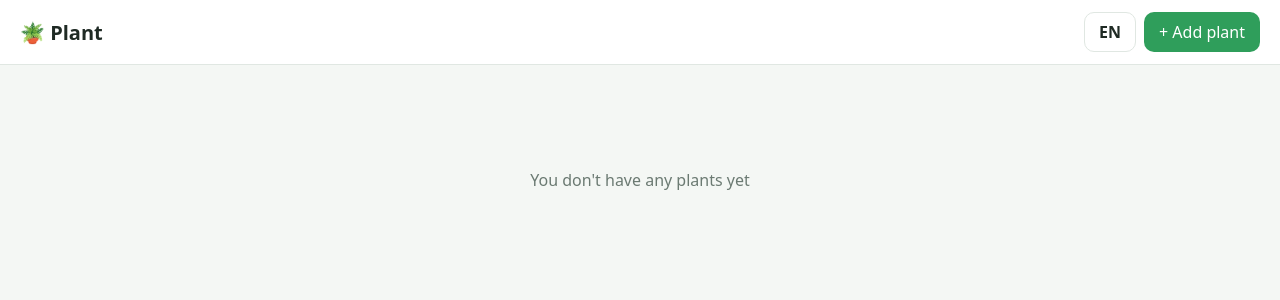
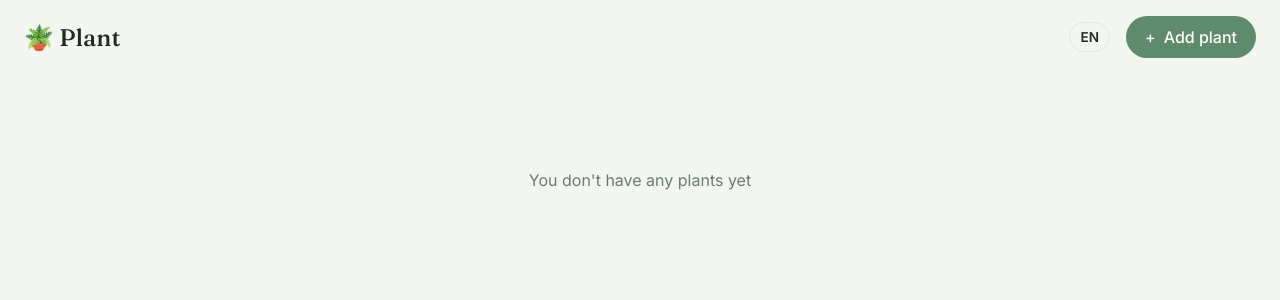
Before and after one commit to svetautk/plant_water_tracker, a React (Vite) app in the folder client/: page / in a window 1280 px wide. Shown: the top 300 px of the page. Built offline with nearby package versions, Linux system fonts and the light colour scheme.

Commit message:
add fonts and new styles

```diff
--- a/client/package.json
+++ b/client/package.json
@@ -10,7 +10,10 @@
     "preview": "vite preview"
   },
   "dependencies": {
+    "@fontsource/fraunces": "^5.3.0",
+    "@fontsource/inter": "^5.3.0",
     "i18next": "^27.1.1",
+    "lucide-react": "^1.74.0",
     "react": "^19.3.1",
     "react-dom": "^19.3.1",
     "react-i18next": "^18.0.1"
--- a/client/src/index.css
+++ b/client/src/index.css
@@ -1,21 +1,28 @@
+/* ---------- Палитра ---------- */
 :root {
-  --bg: #f4f7f4;
+  /* Фон и поверхности */
+  --bg: #f3f5f0;
   --surface: #ffffff;
   --text: #1f2a24;
   --muted: #6b7a72;
-  --border: #e0e7e2;
-  --primary: #2f9e5b;
-  --primary-hover: #27874d;
+  --border: #e4e9e2;
 
-  --ok-bg: #e4f6ea;
-  --ok-fg: #1e7a43;
-  --today-bg: #fff2d9;
-  --today-fg: #a86400;
-  --overdue-bg: #fde4e4;
-  --overdue-fg: #c0392b;
+  /* Акцент: шалфей */
+  --primary: #5e8b6b;
+  --primary-hover: #4d7559;
+
+  /* Статусы полива: просрочен / сегодня / не просрочен */
+  --overdue-bg: #f6e1d8;
+  --overdue-fg: #a4553a;
+  --today-bg: #fbf0c8;
+  --today-fg: #8a6a00;
+  --ok-bg: #e1f0e4;
+  --ok-fg: #2f6b43;
 
   --radius: 14px;
-  font-family: system-ui, -apple-system, 'Segoe UI', Roboto, sans-serif;
+  --radius-card: 24px;
+
+  font-family: 'Inter', system-ui, -apple-system, 'Segoe UI', Roboto, sans-serif;
   color: var(--text);
   background: var(--bg);
 }
@@ -36,7 +43,7 @@ input {
   font: inherit;
 }
 
-/* ---------- Header ---------- */
+/* ---------- Шапка ---------- */
 .header {
   position: sticky;
   top: 0;
@@ -44,26 +51,35 @@ input {
   display: flex;
   align-items: center;
   justify-content: space-between;
-  padding: 12px 20px;
-  background: var(--surface);
-  border-bottom: 1px solid var(--border);
+  padding: 16px 24px;
+  background: var(--bg);
 }
 
 .header__logo {
   margin: 0;
-  font-size: 1.25rem;
+  font-family: 'Fraunces', Georgia, serif;
+  font-weight: 500;
+  font-size: 1.5rem;
 }
 
 .header__actions {
   display: flex;
-  gap: 8px;
+  align-items: center;
+  gap: 16px;
 }
 
-/* ---------- Main ---------- */
+/* Кнопка добавления: фиксированная минимальная ширина, чтобы не прыгала при смене языка */
+.header__add {
+  min-width: 150px;
+  justify-content: center;
+}
+
+/* ---------- Основная область ---------- */
+/* Узкий центральный контейнер даёт воздух по краям */
 .main {
-  max-width: 1000px;
+  max-width: 880px;
   margin: 0 auto;
-  padding: 24px 20px;
+  padding: 16px 24px 48px;
 }
 
 .empty {
@@ -72,38 +88,47 @@ input {
   color: var(--muted);
 }
 
+/* Две колонки на десктопе. minmax(0, 1fr) не даёт длинному названию растянуть колонку */
 .grid {
   display: grid;
-  grid-template-columns: repeat(auto-fill, minmax(260px, 1fr));
-  gap: 16px;
+  grid-template-columns: repeat(2, minmax(0, 1fr));
+  gap: 20px;
 }
 
-/* ---------- Card ---------- */
+/* ---------- Карточка растения ---------- */
 .card {
   display: flex;
   flex-direction: column;
-  gap: 10px;
-  padding: 16px;
+  gap: 12px;
+  padding: 24px;
   background: var(--surface);
-  border: 1px solid var(--border);
-  border-radius: var(--radius);
-  box-shadow: 0 1px 3px rgb(0 0 0 / 0.04);
+  border-radius: var(--radius-card);
+  box-shadow: 0 1px 2px rgb(0 0 0 / 0.04);
+}
+
+/* Эмодзи в круглом фоне - главный визуальный якорь карточки */
+.card__emoji {
+  display: flex;
+  align-items: center;
+  justify-content: center;
+  width: 56px;
+  height: 56px;
+  border-radius: 50%;
+  background: #eef2ec;
+  font-size: 28px;
 }
 
 .card__top {
   display: flex;
-  align-items: center;
-  gap: 8px;
-}
-
-.card__emoji {
-  font-size: 1.75rem;
+  align-items: flex-start;
+  justify-content: space-between;
 }
 
 .card__name {
-  flex: 1;
-  margin: 0;
-  font-size: 1.05rem;
+  margin: 8px 0 0;
+  font-family: 'Fraunces', Georgia, serif;
+  font-weight: 500;
+  font-size: 1.25rem;
   overflow: hidden;
   text-overflow: ellipsis;
   white-space: nowrap;
@@ -116,15 +141,27 @@ input {
 }
 
 .card__next {
-  margin: 0;
+  margin: 4px 0 0;
   font-size: 0.95rem;
 }
 
+/* Статусы полива: три цвета по срочности */
 .pill {
   display: inline-block;
+  margin-left: 6px;
   padding: 2px 10px;
   border-radius: 999px;
-  font-weight: 600;
+  font-weight: 500;
+}
+
+.pill--overdue {
+  background: var(--overdue-bg);
+  color: var(--overdue-fg);
+}
+
+.pill--today {
+  background: var(--today-bg);
+  color: var(--today-fg);
 }
 
 .pill--ok {
@@ -132,23 +169,17 @@ input {
   color: var(--ok-fg);
 }
 
-.pill--today {
-  background: var(--today-bg);
-  color: var(--today-fg);
-}
-
-.pill--overdue {
-  background: var(--overdue-bg);
-  color: var(--overdue-fg);
-}
-
-/* ---------- Buttons ---------- */
+/* ---------- Кнопки ---------- */
 .btn {
-  padding: 8px 14px;
+  display: inline-flex;
+  align-items: center;
+  gap: 8px;
+  padding: 10px 18px;
   border: 1px solid transparent;
-  border-radius: 10px;
+  border-radius: 999px;
   cursor: pointer;
-  transition: background 0.15s;
+  font-weight: 500;
+  transition: background 0.15s, color 0.15s;
 }
 
 .btn--primary {
@@ -167,34 +198,44 @@ input {
 }
 
 .btn--ghost:hover {
-  background: var(--bg);
+  background: var(--surface);
 }
 
 .btn--block {
   width: 100%;
+  justify-content: center;
   margin-top: 4px;
 }
 
 .lang {
+  padding: 6px 10px;
+  font-size: 0.85rem;
   font-weight: 600;
 }
 
+/* Иконочная кнопка: серая по умолчанию, при наведении темнеет */
 .icon-btn {
-  padding: 4px 6px;
+  display: inline-flex;
+  padding: 6px;
   background: none;
   border: none;
   border-radius: 8px;
+  color: var(--muted);
   cursor: pointer;
-  font-size: 1rem;
-  opacity: 0.7;
+  transition: color 0.15s, background 0.15s;
 }
 
 .icon-btn:hover {
-  opacity: 1;
+  color: var(--text);
   background: var(--bg);
 }
 
-/* ---------- Modal ---------- */
+/* Корзина краснеет при наведении: сигнал опасного действия */
+.icon-btn--danger:hover {
+  color: var(--overdue-fg);
+}
+
+/* ---------- Модалка ---------- */
 .overlay {
   position: fixed;
   inset: 0;
@@ -203,7 +244,7 @@ input {
   align-items: center;
   justify-content: center;
   padding: 16px;
-  background: rgb(0 0 0 / 0.4);
+  background: rgb(31 42 36 / 0.35);
 }
 
 .modal {
@@ -211,14 +252,16 @@ input {
   max-width: 420px;
   max-height: 100%;
   overflow-y: auto;
-  padding: 20px;
+  padding: 24px;
   background: var(--surface);
-  border-radius: var(--radius);
+  border-radius: var(--radius-card);
 }
 
 .modal__title {
   margin: 0 0 16px;
-  font-size: 1.2rem;
+  font-family: 'Fraunces', Georgia, serif;
+  font-weight: 500;
+  font-size: 1.25rem;
 }
 
 .modal__actions {
@@ -242,9 +285,9 @@ input {
 
 .input {
   width: 100%;
-  padding: 10px 12px;
+  padding: 10px 14px;
   border: 1px solid var(--border);
-  border-radius: 10px;
+  border-radius: var(--radius);
   background: var(--surface);
   color: var(--text);
 }
@@ -265,7 +308,7 @@ input {
   font-size: 1.3rem;
   background: var(--bg);
   border: 2px solid transparent;
-  border-radius: 10px;
+  border-radius: 12px;
   cursor: pointer;
 }
 
@@ -274,17 +317,25 @@ input {
   background: var(--ok-bg);
 }
 
-/* ---------- Mobile ---------- */
-@media (max-width: 480px) {
+/* ---------- Мобильные ---------- */
+@media (max-width: 640px) {
+  .grid {
+    grid-template-columns: 1fr;
+  }
+
   .header {
-    padding: 10px 14px;
+    padding: 12px 16px;
   }
 
   .header__add-text {
     display: none;
   }
 
+  .header__add {
+    min-width: 0;
+  }
+
   .main {
-    padding: 16px 14px;
+    padding: 12px 16px 32px;
   }
 }
--- a/client/src/main.tsx
+++ b/client/src/main.tsx
@@ -1,6 +1,10 @@
 import { StrictMode } from 'react';
 import { createRoot } from 'react-dom/client';
 import './i18n';
+import '@fontsource/inter/400.css';
+import '@fontsource/inter/500.css';
+import '@fontsource/inter/600.css';
+import '@fontsource/fraunces/500.css';
 import './index.css';
 import App from './App';
 
```
Also changed, not shown: 1 other file (tests, documents, lock files or other folders).
